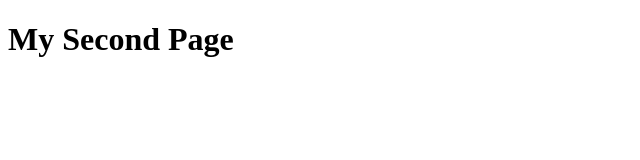
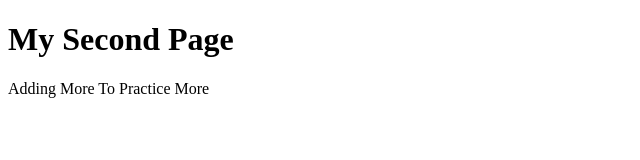
Before and after one commit to jpikturna/project2, a plain HTML site: page index.html in a window 1280 px wide. Shown: the whole page, without its empty margins (0-640 px from the left). Drawn offline with Linux system fonts and the light colour scheme.

Commit message:
"Added a paragraph element"

```diff
--- a/index.html
+++ b/index.html
@@ -8,5 +8,6 @@
   </head>
   <body>
     <h1>My Second Page</h1>
+    <p>Adding More To Practice More</p>
   </body>
 </html>
```
